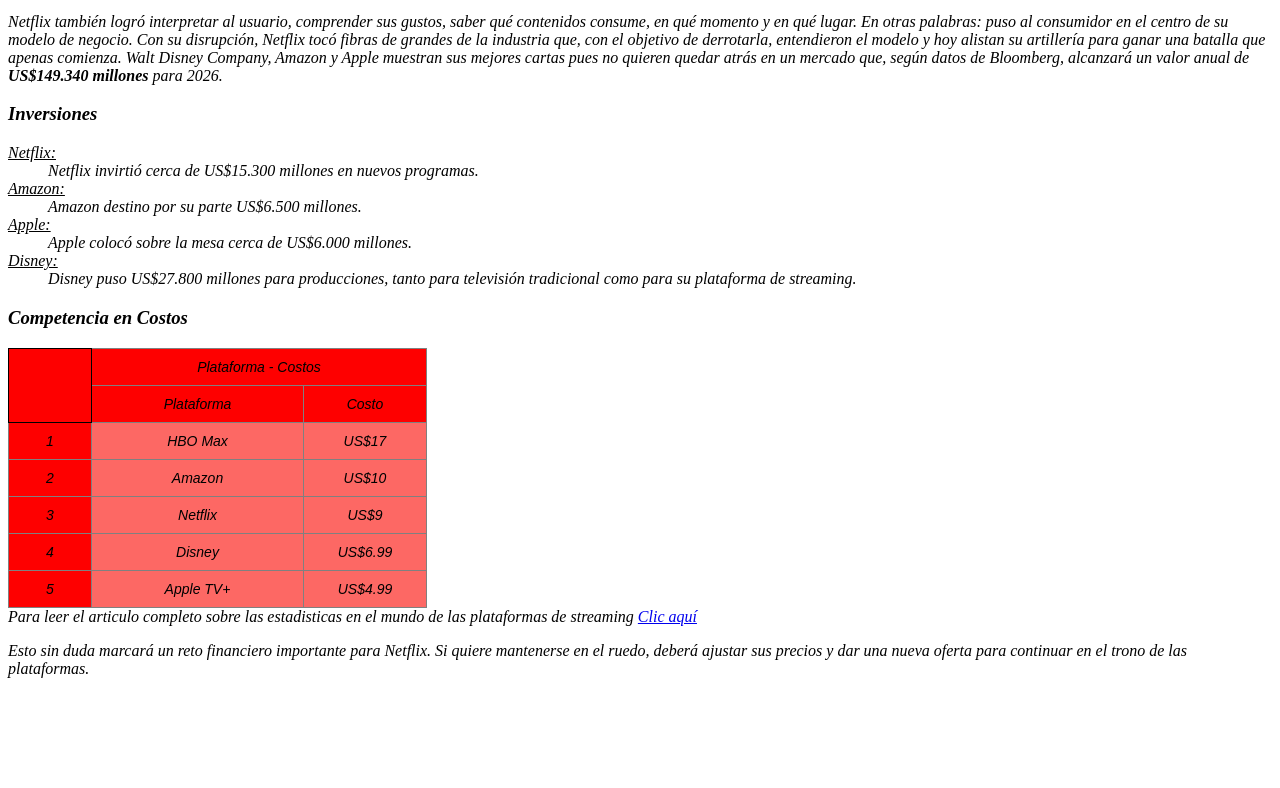
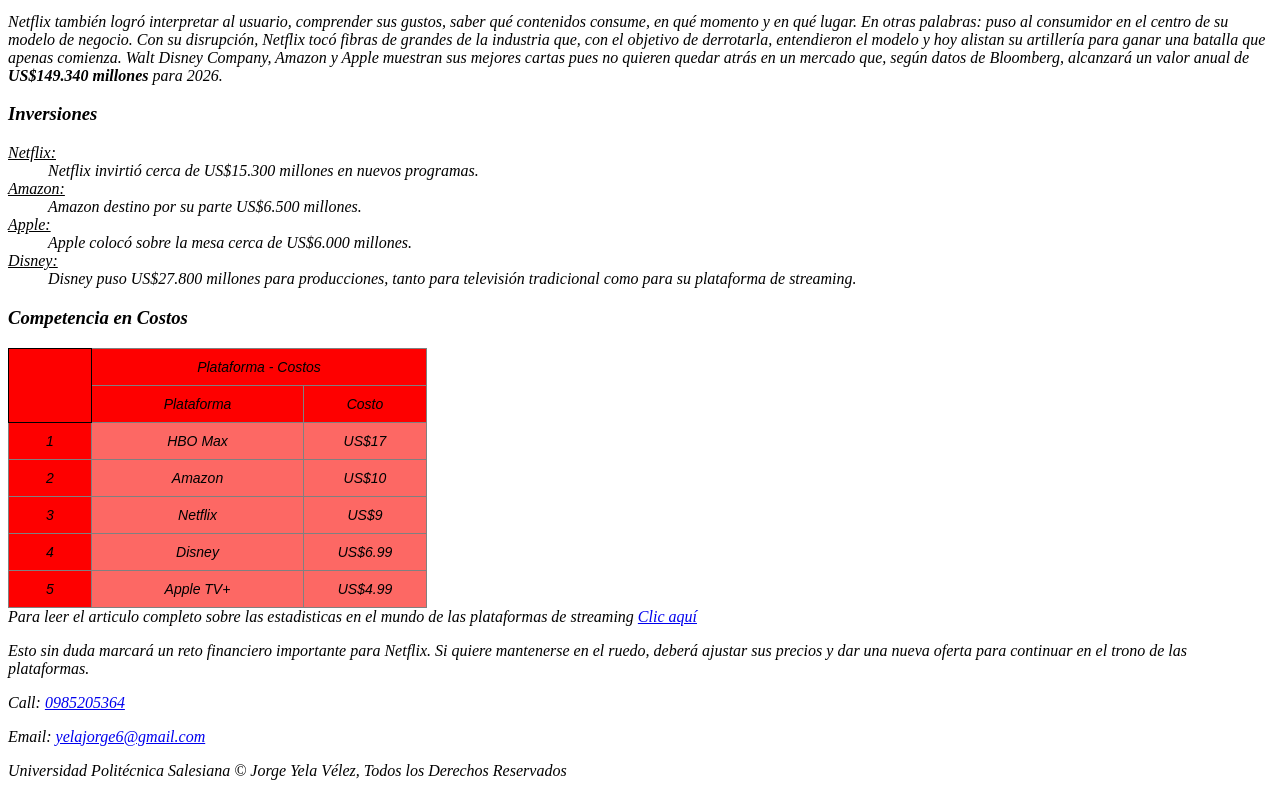
Before and after one commit to jorgeYela/-Practica01-Mi-Primer-Sitio-Web, a plain HTML site: page estadisticas.html in a window 1280 px wide. Shown: the part 1115-1903 px from the top of the page. Before the commit the page ends 1809 px from the top, so only its background shows below. Drawn offline with Linux system fonts and the light colour scheme.

Commit message:
Etiqueta footer archivo "Estadisticas.html"

```diff
--- a/estadisticas.html
+++ b/estadisticas.html
@@ -161,5 +161,11 @@
 
     </section>
 
+    <footer>
+        <p>Call: <a href="tel:+59395205364">0985205364</a></p>
+        <p>Email: <a href="mailto:yelajorge@gmail.com">yelajorge6@gmail.com</a></p>
+        Universidad Politécnica Salesiana © Jorge Yela Vélez, Todos los Derechos Reservados
+    </footer>
+
 </body>
 </html>
```
